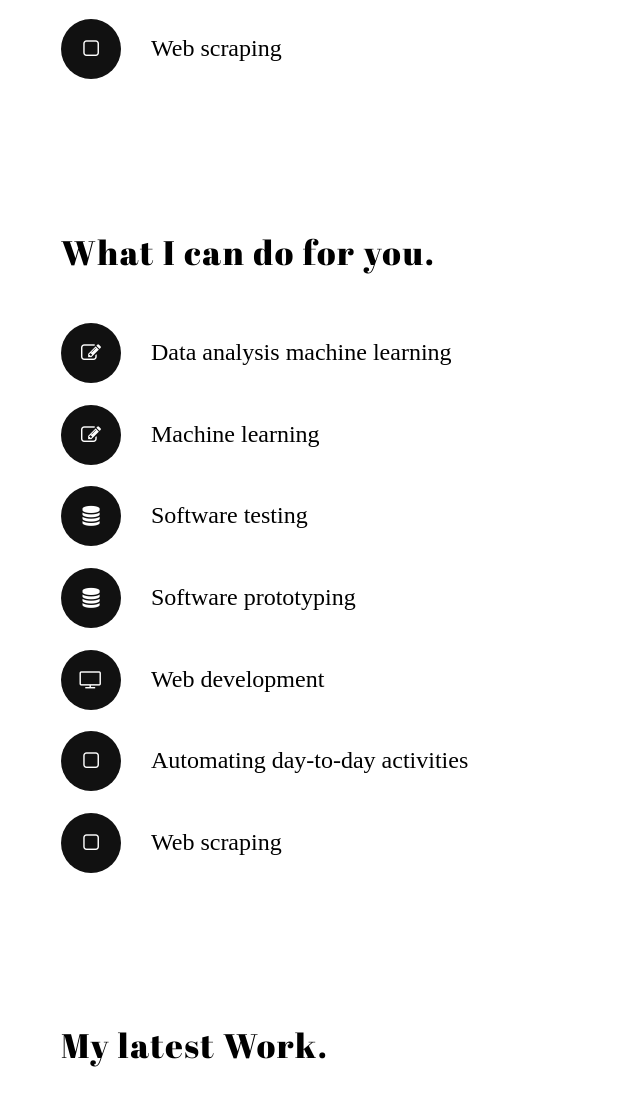
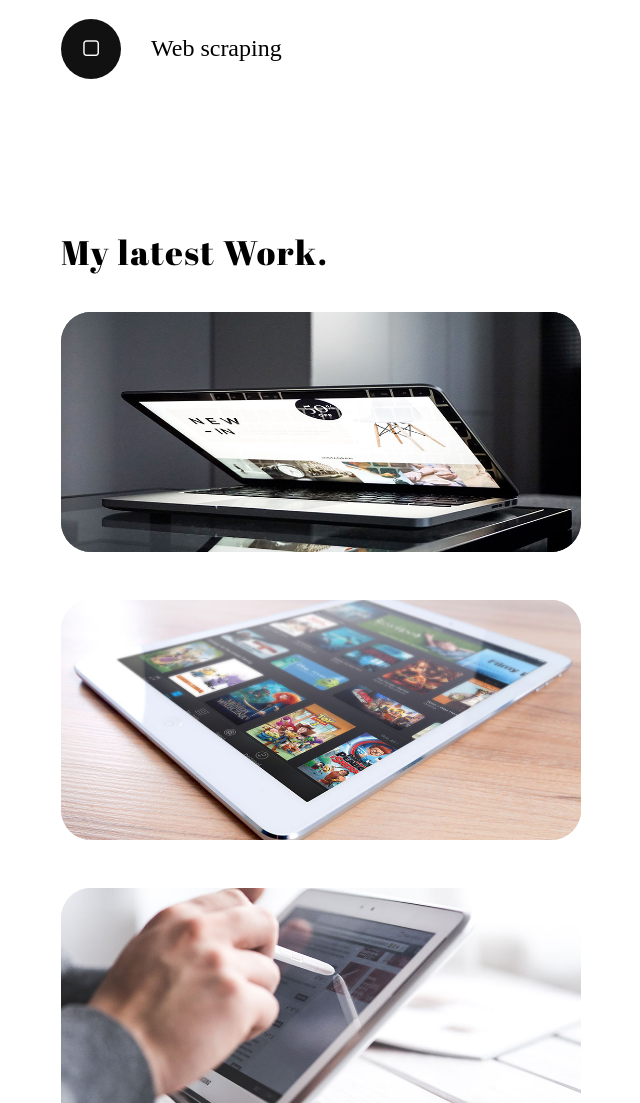
Before and after one commit to Dymirt/pythonanywhere, a Django app: page / in a window 1280 px wide. Shown: the part 2096-3199 px from the top of the page, without its empty margins (639-1279 px from the left). Run offline with Django 3.2, Linux system fonts and the light colour scheme; some libraries are stand-ins or nearby versions; some web fonts are replaced.

Commit message:
small changes to html

```diff
--- a/resume/static/resume/js/message.js
+++ b/resume/static/resume/js/message.js
@@ -14,7 +14,6 @@ function handleSubmit(postForm) {
                 postForm.reset();
                 document.querySelector("#notify").innerHTML = `<div class="alert alert-success alert-dismissible show" role="alert">
                                                                   <strong>Success!</strong> Thank you <strong>${data.name}</strong> for your message.
-                                                                  <button type="button" class="btn-close" data-bs-dismiss="alert" aria-label="Close"></button>
                                                                 </div> `
             })
             .catch((error) => {
--- a/resume/templates/resume/index.html
+++ b/resume/templates/resume/index.html
@@ -142,33 +142,6 @@
                         <li class="scroll-animated-from-right"><i class="fa fa-television" aria-hidden="true"></i>Web development</li>
                         <li class="scroll-animated-from-right"><i class="fa fa-square-o" aria-hidden="true"></i>Automating day-to-day activities</li>
                         <li class="scroll-animated-from-right"><i class="fa fa-square-o" aria-hidden="true"></i>Web scraping</li>
-                    </ul>
-                    <!-- /SERVICE LIST -->
-
-
-                </section>
-                <!-- /SERVICE -->
-
-                         <!-- SERVICE -->
-                <section id="service">
-
-
-                    <h3 class="headline scroll-animated-from-right">What I can do for you.</h3>
-
-
-                    <!-- SERVICE LIST -->
-                    <ul class="services-list">
-
-
-                        <li class="scroll-animated-from-right"><i class="fa fa-pencil-square-o" aria-hidden="true"></i>Data analysis machine learning</li>
-                        <li class="scroll-animated-from-right"><i class="fa fa-pencil-square-o" aria-hidden="true"></i>Machine learning</li>
-                        <li class="scroll-animated-from-right"><i class="fa fa-database" aria-hidden="true"></i>Software testing</li>
-                        <li class="scroll-animated-from-right"><i class="fa fa-database" aria-hidden="true"></i>Software prototyping</li>
-                        <li class="scroll-animated-from-right"><i class="fa fa-television" aria-hidden="true"></i>Web development</li>
-                        <li class="scroll-animated-from-right"><i class="fa fa-square-o" aria-hidden="true"></i>Automating day-to-day activities</li>
-                        <li class="scroll-animated-from-right"><i class="fa fa-square-o" aria-hidden="true"></i>Web scraping</li>
-
-
                     </ul>
                     <!-- /SERVICE LIST -->
 
```
